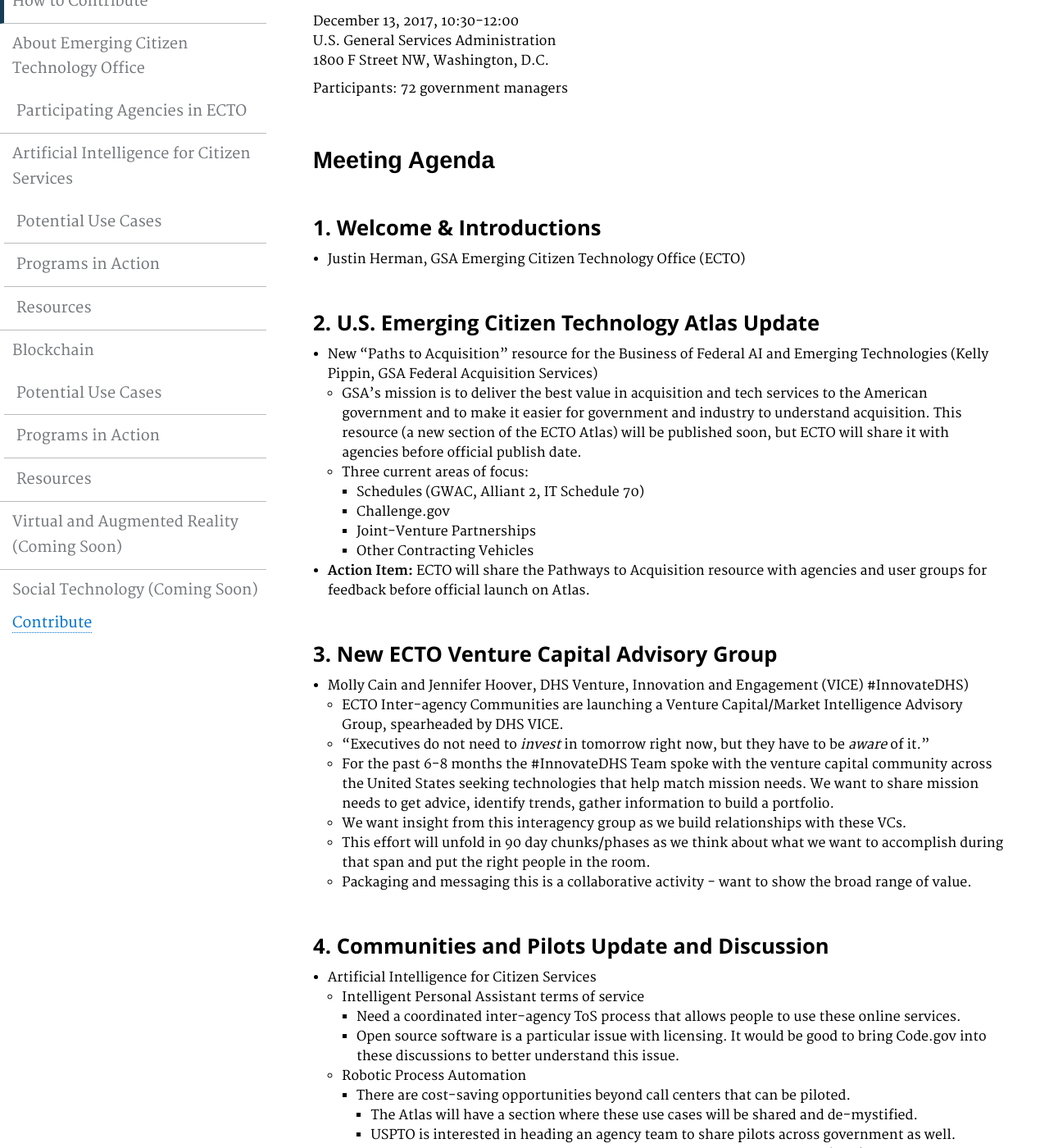
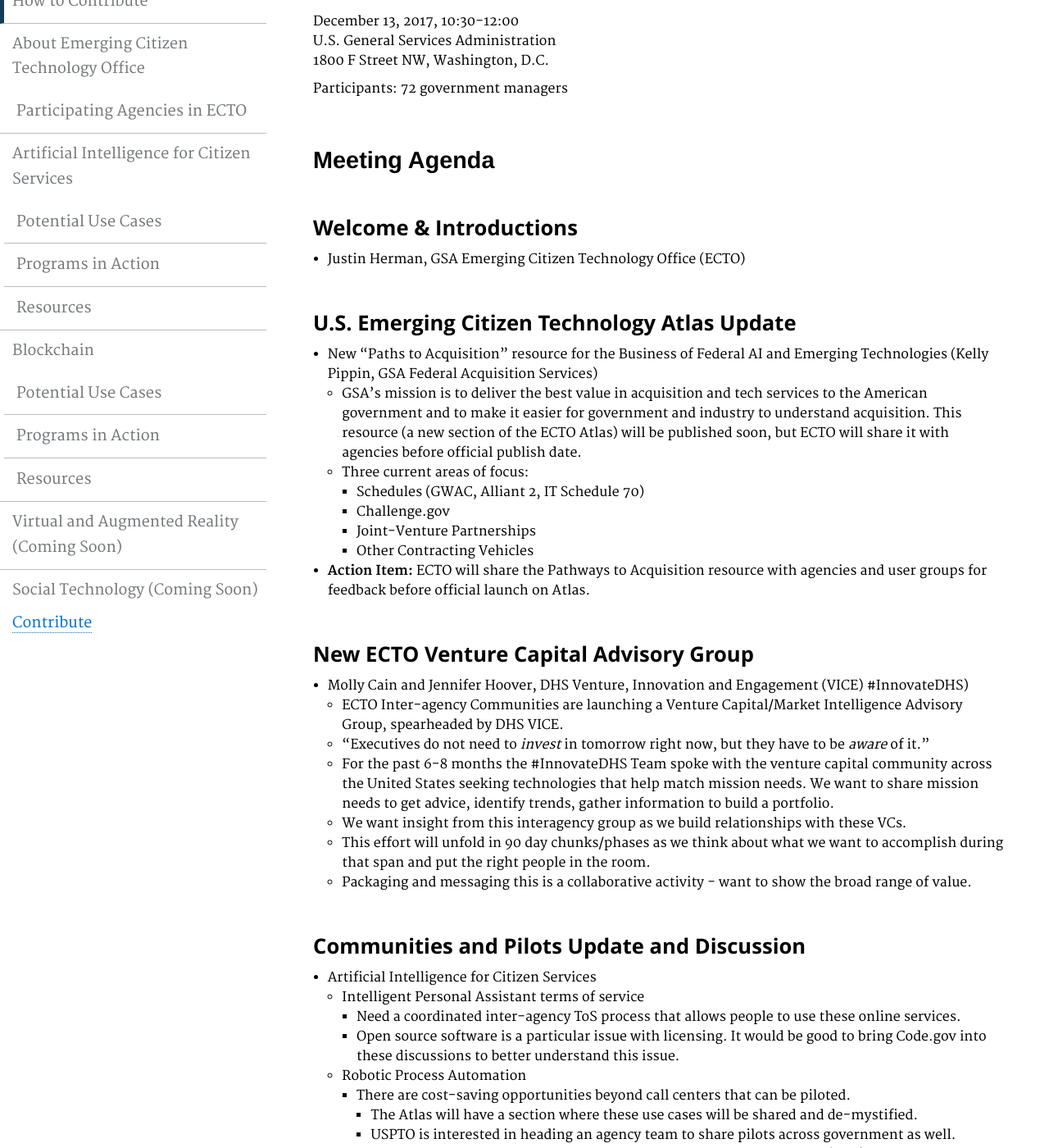
Before and after one commit to GSA/emerging-technology-atlas, a Jekyll site: the page built from pages/2017-12-Meeting.md, in a window 1280 px wide and 1400 px high, scrolled down 262 px. Shown: the whole window at 82% size. Built offline with Jekyll 4.4.1, drawn with Linux system fonts in a browser that asks for light colours; some of the changed text lies outside the part shown.

Commit message:
Update 2017-12-Meeting.md

```diff
--- a/pages/2017-12-Meeting.md
+++ b/pages/2017-12-Meeting.md
@@ -14,10 +14,10 @@ Participants: 72 government managers
 
 ## Meeting Agenda
 
-### 1. Welcome & Introductions
+### Welcome & Introductions
 * Justin Herman, GSA Emerging Citizen Technology Office (ECTO)
 
-### 2. U.S. Emerging Citizen Technology Atlas Update
+### U.S. Emerging Citizen Technology Atlas Update
 
 * New “Paths to Acquisition” resource for the Business of Federal AI and Emerging Technologies (Kelly Pippin, GSA Federal Acquisition Services)
   * GSA’s mission is to deliver the best value in acquisition and tech services to the American government and to make it easier for government and industry to understand acquisition. This resource (a new section of the ECTO Atlas) will be published soon, but ECTO will share it with agencies before official publish date.
@@ -28,7 +28,7 @@ Participants: 72 government managers
     * Other Contracting Vehicles
 * **Action Item:** ECTO will share the Pathways to Acquisition resource with agencies and user groups for feedback before official launch on Atlas.
 
-### 3. New ECTO Venture Capital Advisory Group
+### New ECTO Venture Capital Advisory Group
 
 * Molly Cain and Jennifer Hoover, DHS Venture, Innovation and Engagement (VICE) #InnovateDHS)
   * ECTO Inter-agency Communities are launching a Venture Capital/Market Intelligence Advisory Group, spearheaded by DHS VICE.
@@ -38,7 +38,7 @@ Participants: 72 government managers
   * This effort will unfold in 90 day chunks/phases as we think about what we want to accomplish during that span and put the right people in the room.
   * Packaging and messaging this is a collaborative activity - want to show the broad range of value.
 
-### 4. Communities and Pilots Update and Discussion
+### Communities and Pilots Update and Discussion
 
 * Artificial Intelligence for Citizen Services
   * Intelligent Personal Assistant terms of service
```
Also changed, not shown: other parts of pages/2017-12-Meeting.md (+2 -2 lines).
